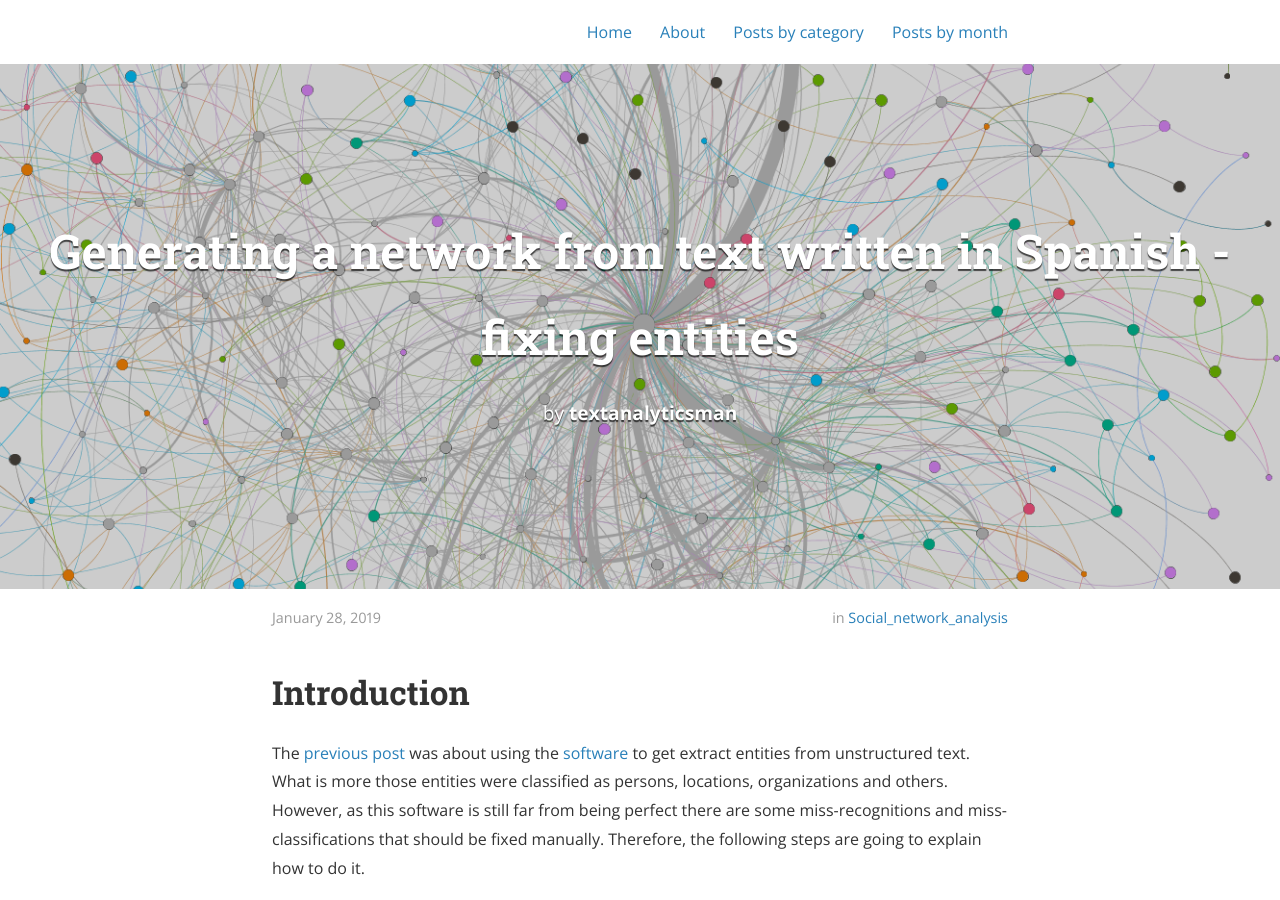
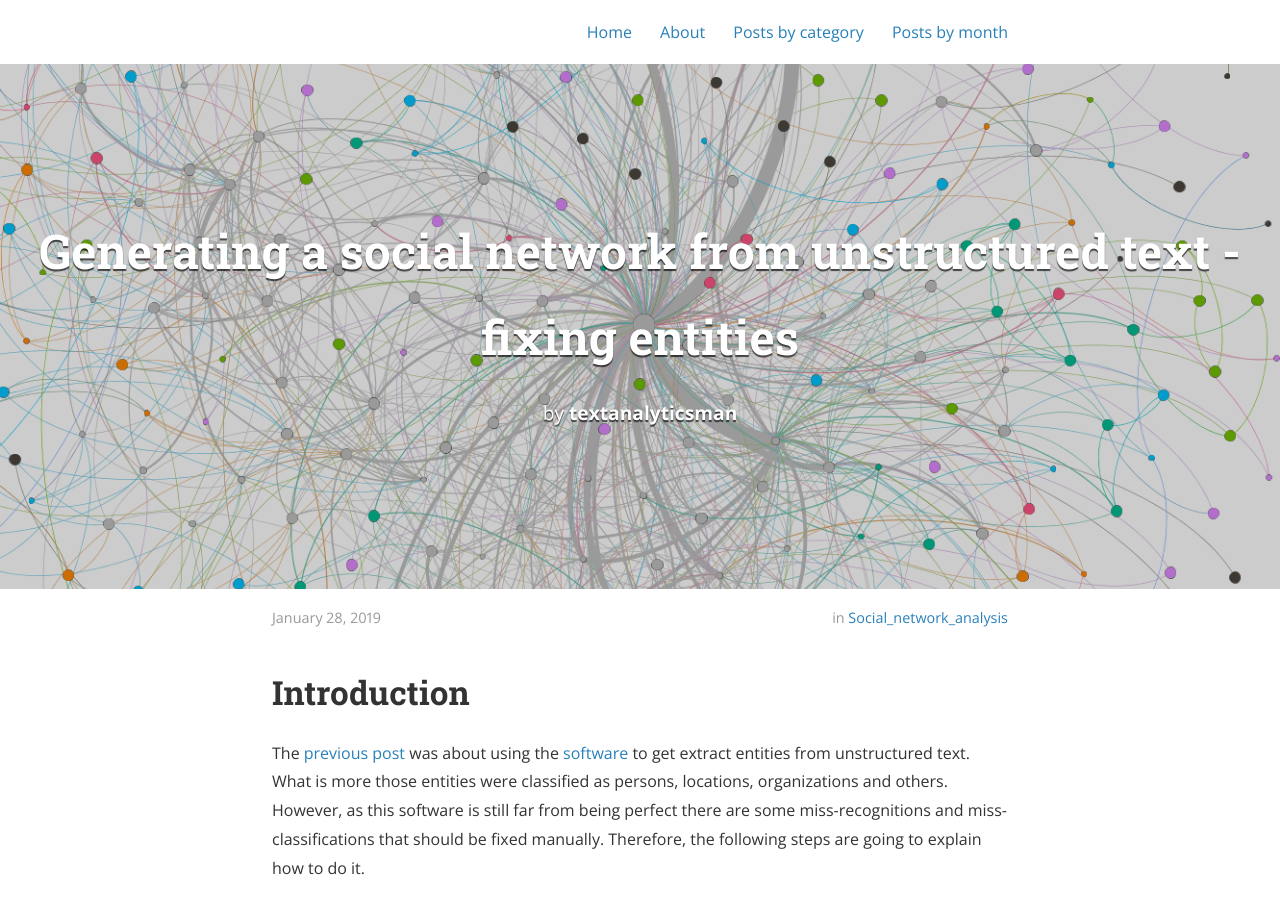
Before and after one commit to textanalyticsman/textanalyticsman.github.io, a Jekyll site: the page built from _posts/2019-01-28-NetworkFromTextFixingEntities.markdown, in a window 1280 px wide and 900 px high. Built offline with Jekyll 4.4.1, drawn with Linux system fonts in a browser that asks for light colours; nearby versions of some CDN libraries; comment, search, counter and statistics services are not loaded.

```diff
--- a/_posts/2019-01-16-GneratingANetworkFromText.markdown
+++ b/_posts/2019-01-16-GneratingANetworkFromText.markdown
@@ -4,7 +4,7 @@ tags: [SNA, Social Network Analysis, text analytics, text mining, co-occurrence,
 layout: post
 cover: /pictures/2019-01-16-GneratingANetworkFromText/01.png
 categories: Social_Network_Analysis
-title: Generating a network from text written in Spanish - extracting and recognizing entities
+title: Generating a social network from unstructured text - extracting and recognizing entities
 author: textanalyticsman
 ---
 # Introduction
--- a/_posts/2019-01-28-NetworkFromTextFixingEntities.markdown
+++ b/_posts/2019-01-28-NetworkFromTextFixingEntities.markdown
@@ -4,7 +4,7 @@ tags: [SNA, Social Network Analysis, text analytics, text mining, co-occurrence,
 layout: post
 cover: /pictures/2019-01-16-GneratingANetworkFromText/01.png
 categories: Social_Network_Analysis
-title: Generating a network from text written in Spanish - fixing entities
+title: Generating a social network from unstructured text - fixing entities
 author: textanalyticsman
 ---
 # Introduction
```
